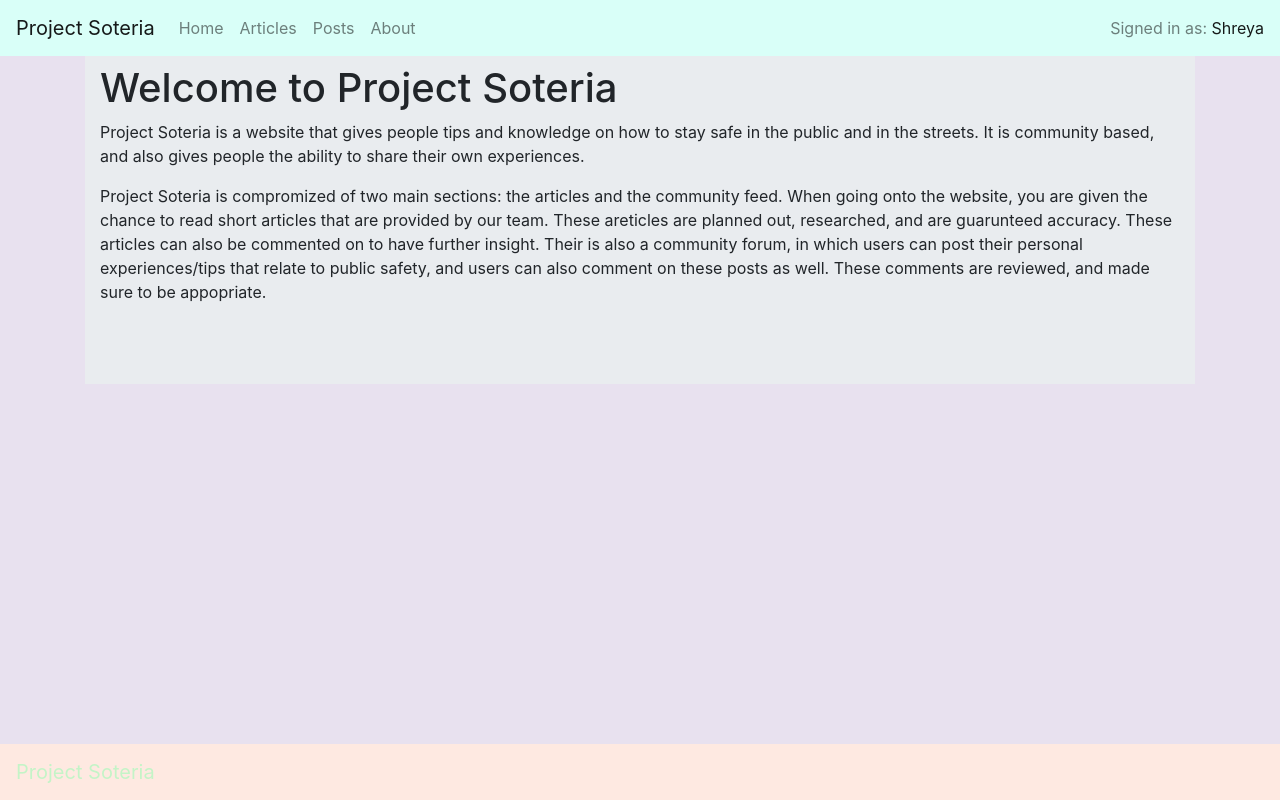
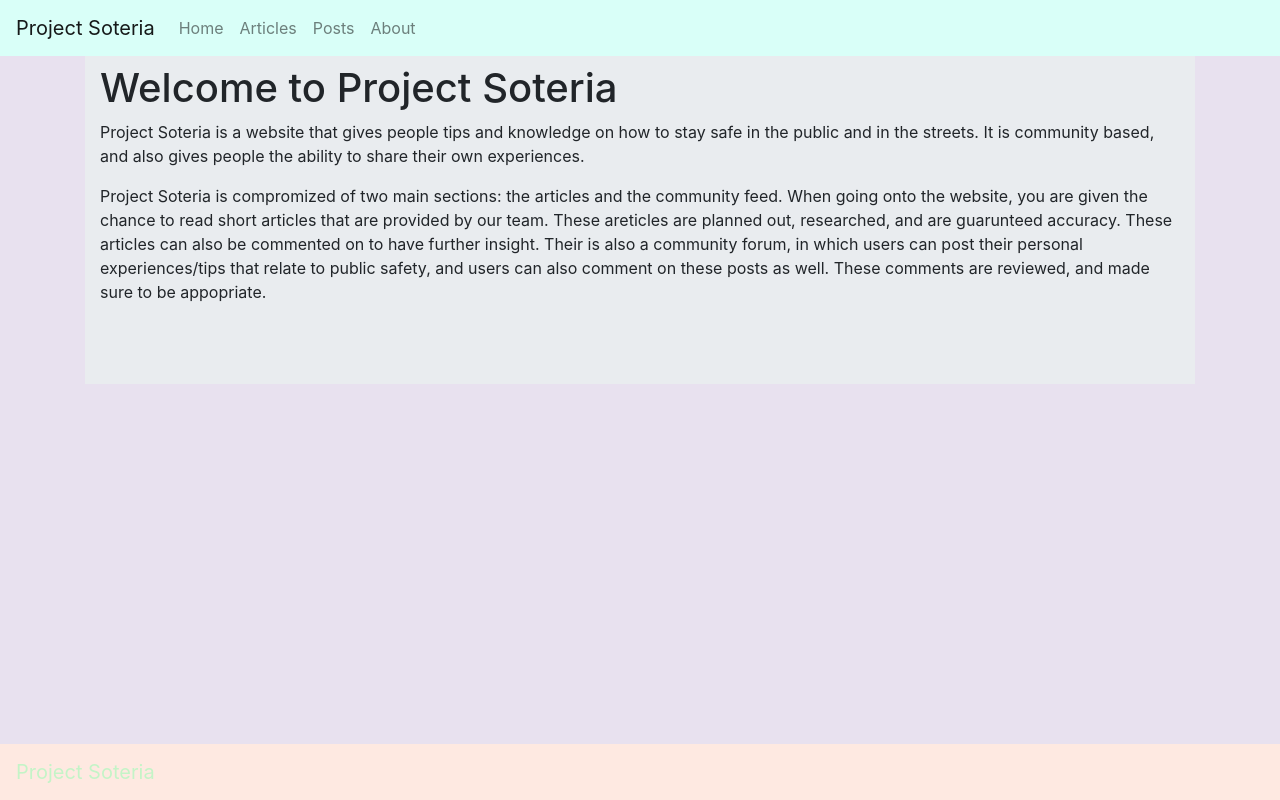
Before and after one commit to projectsoteria/test-react-app, a React (Create React App) app: page / in a window 1280 px wide. Built offline with nearby package versions, Linux system fonts and the light colour scheme.

Commit message:
fix navbar

```diff
--- a/src/components/Navbar.js
+++ b/src/components/Navbar.js
@@ -1,5 +1,6 @@
 import React from "react";
 import Navbar from "react-bootstrap/Navbar";
+import NavDropdown from "react-bootstrap/NavDropdown";
 import Nav from "react-bootstrap/Nav";
 import Button from "react-bootstrap/Button";
 import Form from "react-bootstrap/Form";
@@ -23,28 +24,20 @@ export default function ({ title, user, onSelect }) {
     );
   }
   return (
-    <Navbar className="mb-3" fixed="top" bg="info">
+    <Navbar bg="light" expand="lg" fixed="top" bg="info">
       <Navbar.Brand href="/home">{title}</Navbar.Brand>
-      <Nav
-        defaultActiveKey="/home"
-        onSelect={(selectedKey) => onSelect(selectedKey)}
-      >
-        <Nav.Item>
+      <Navbar.Toggle aria-controls="basic-navbar-nav" />
+      <Navbar.Collapse id="basic-navbar-nav">
+        <Nav
+          className="mr-auto"
+          defaultActiveKey="/home"
+          onSelect={(selectedKey) => onSelect(selectedKey)}
+        >
           <Nav.Link eventKey="Home">Home</Nav.Link>
-        </Nav.Item>
-        <Nav.Item>
           <Nav.Link eventKey="Articles">Articles</Nav.Link>
-        </Nav.Item>
-        <Nav.Item>
           <Nav.Link eventKey="Posts">Posts</Nav.Link>
-        </Nav.Item>
-        <Nav.Item>
           <Nav.Link eventKey="About">About</Nav.Link>
-        </Nav.Item>
-      </Nav>
-      <Navbar.Toggle />
-      <Navbar.Collapse className="justify-content-end">
-        {content}
+        </Nav>
       </Navbar.Collapse>
     </Navbar>
   );
```
